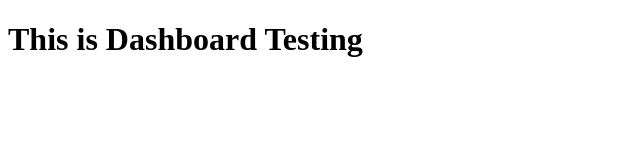
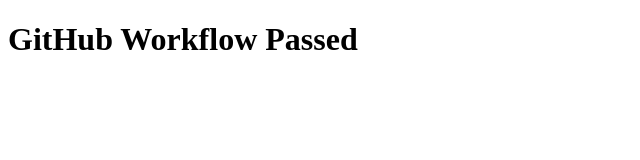
Before and after one commit to Danushka-Madushan/power-of-noobs, a website: page public/dashboard/index.html in a window 1280 px wide. Shown: the whole page, without its empty margins (0-640 px from the left). Drawn offline with Linux system fonts and the light colour scheme.

Commit message:
update public/dashboard/index.html

```diff
--- a/public/dashboard/index.html
+++ b/public/dashboard/index.html
@@ -7,6 +7,6 @@
     <title>Document</title>
 </head>
 <body>
-    <h1>This is Dashboard Testing</h1>
+    <h1>GitHub Workflow Passed</h1>
 </body>
 </html>
```
